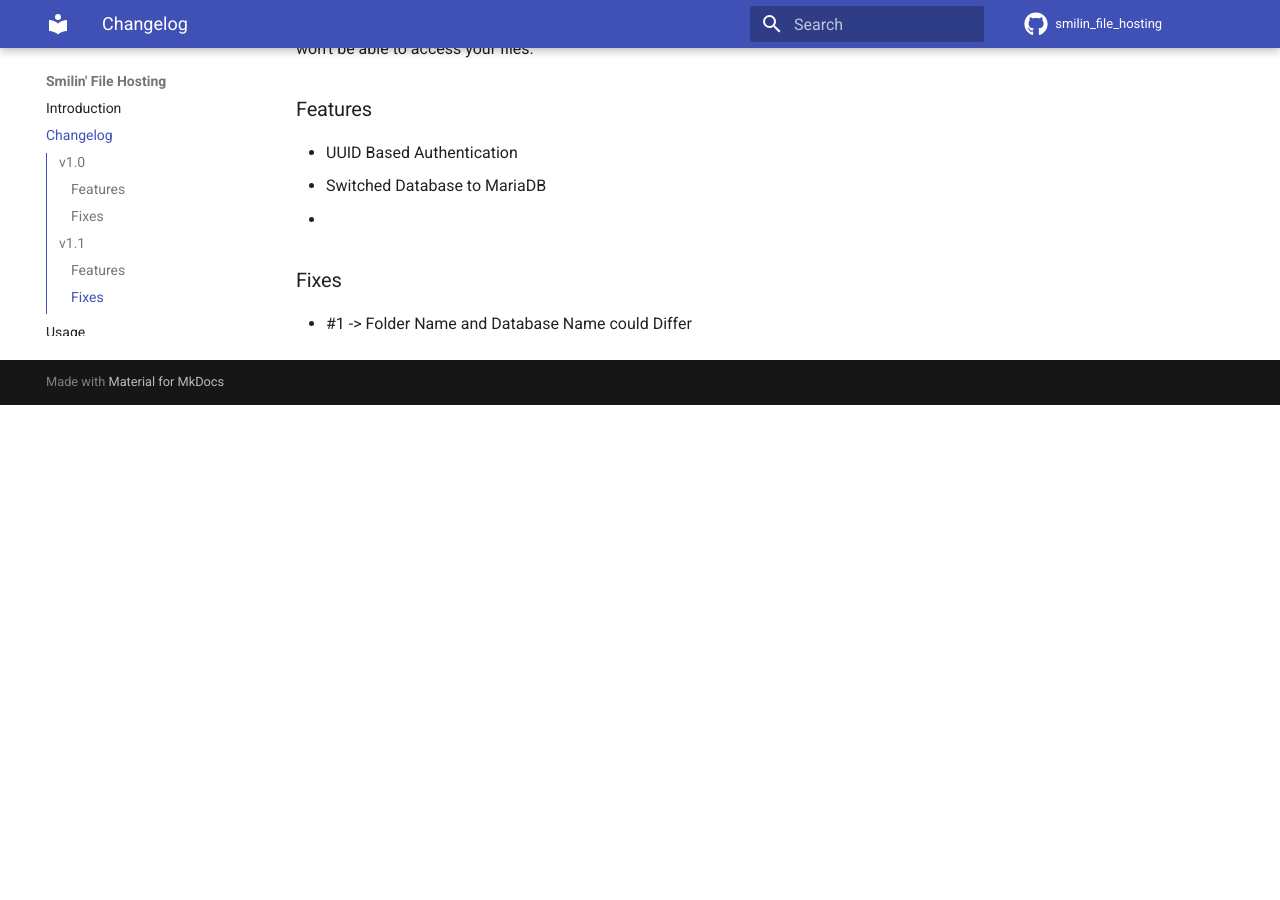
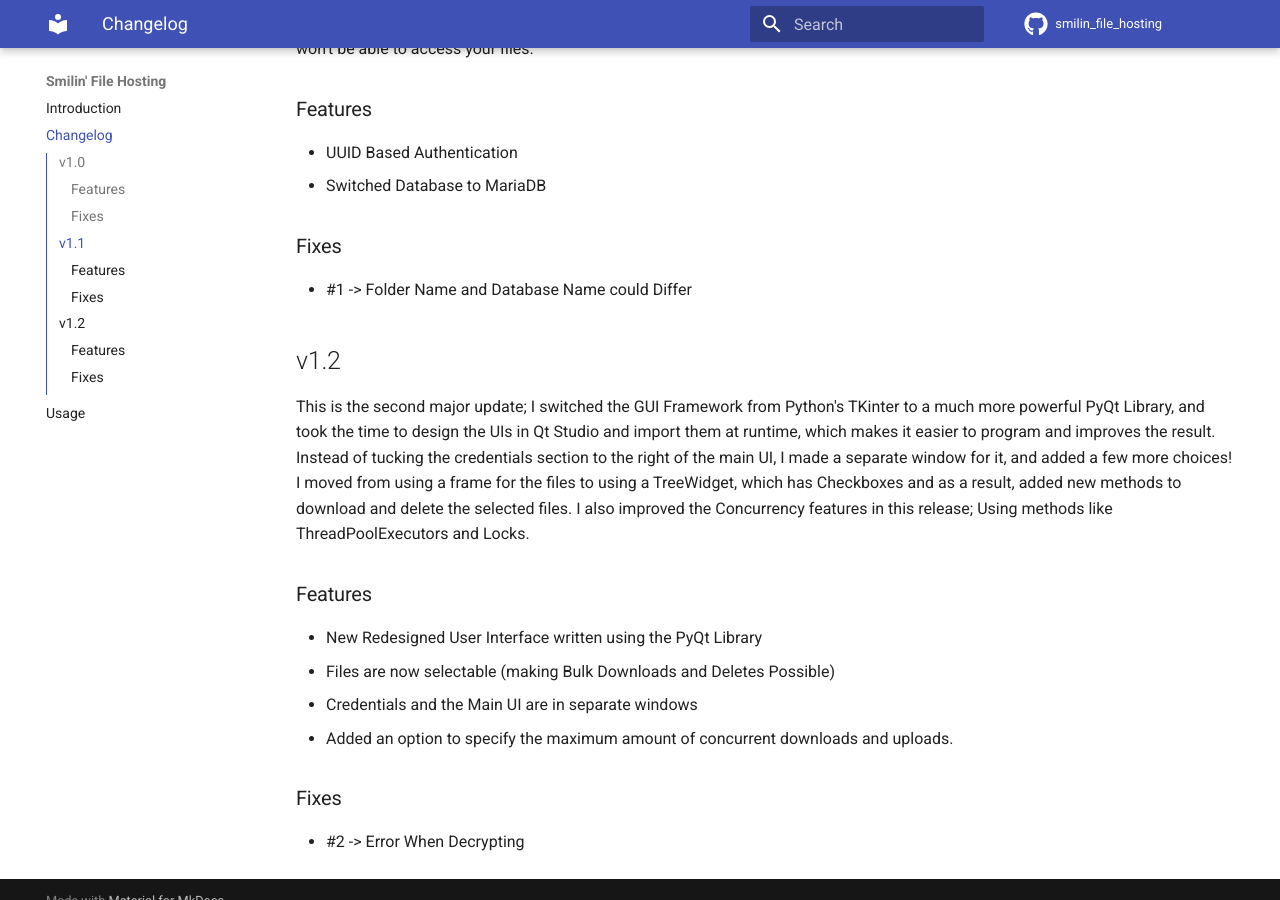
Before and after one commit to Smilin-Dominator/smilin_file_hosting, an MkDocs documentation site: the page built from docs/changelog.md, in a window 1280 px wide and 900 px high, scrolled down 739 px. Built offline with MkDocs 1.6.1 and Material for MkDocs 9.7.7, drawn with Linux system fonts in a browser that asks for light colours; comment, search, counter and statistics services are not loaded; before the commit the page ends 1144 px from its top, so only the background shows below that.

Commit message:
docs: Updated the changelog

```diff
--- a/docs/changelog.md
+++ b/docs/changelog.md
@@ -21,6 +21,24 @@ the UUID to the client (so you can connect). If you lose the UUID, you won't be
 ### Features
 - UUID Based Authentication
 - Switched Database to MariaDB
--
 ### Fixes
 - \#1 -> Folder Name and Database Name could Differ
+
+
+## v1.2
+This is the second major update; I switched the GUI Framework from Python's TKinter to a much more powerful
+PyQt Library, and took the time to design the UIs in Qt Studio and import them at runtime, which makes it easier
+to program and improves the result.
+Instead of tucking the credentials section to the right of the main UI, I made a separate window for it, and added a
+few more choices!
+I moved from using a frame for the files to using a TreeWidget, which has Checkboxes and as a result, added new methods
+to download and delete the selected files. I also improved the Concurrency features in this release; Using methods like
+ThreadPoolExecutors and Locks.
+
+### Features
+- New Redesigned User Interface written using the PyQt Library
+- Files are now selectable (making Bulk Downloads and Deletes Possible)
+- Credentials and the Main UI are in separate windows
+- Added an option to specify the maximum amount of concurrent downloads and uploads.
+### Fixes
+- \#2 -> Error When Decrypting
```
